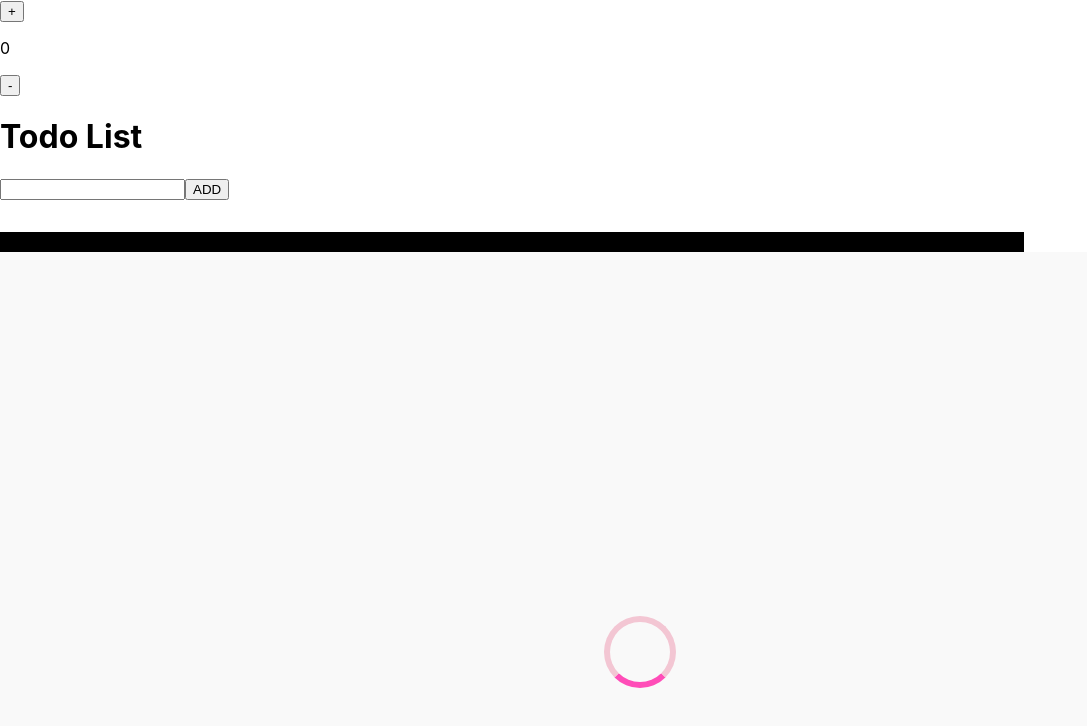
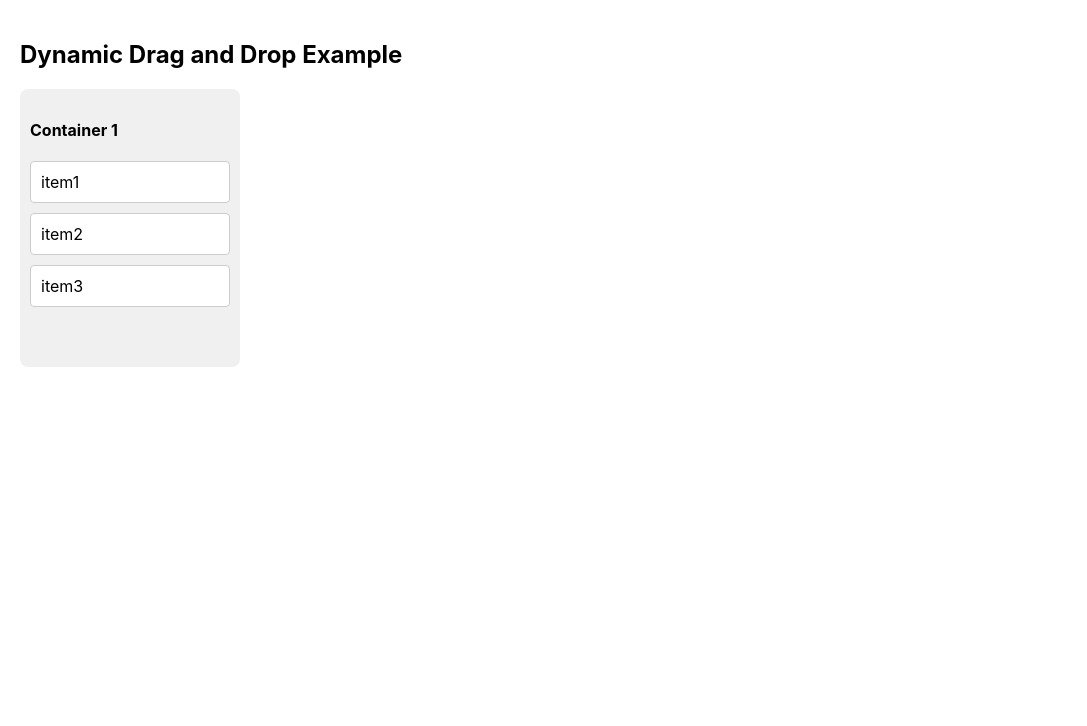
Before and after one commit to jui1234/Daily_JS_and_React, a React (Create React App) app: page / in a window 1280 px wide. Shown: the top 726 px of the page, without its empty margins (0-1087 px from the left). Built offline with nearby package versions, Linux system fonts and the light colour scheme.

Commit message:
feat:dragdrop componrnt

```diff
--- a/src/App.js
+++ b/src/App.js
@@ -29,6 +29,7 @@ import TodoListHTMLCSSApp from './components/todohtmlapp';
 import LodderComponent from './components/ProgressBar';
 import LoaderComponent from './components/loaderComponent';
 import ProgressBar from './components/ProgressBar';
+import DragDrop from './components/Dragdrop';
 
 
 const ReactFiber=React.lazy(()=>import('./components/reactfiber'))
@@ -111,15 +112,18 @@ function App() {
  <ErrorBoundryWrapper>
  <ErrorBoundry/>
  </ErrorBoundryWrapper>
- <TimerConceptProject/>
- <TimerStopper/>
  <InputDebouncing/>
  <CountThrottling/> */}
- <CountFunt/>
+ {/* <CountFunt/> */}
  {/* <TodoList/> */}
- <TodoListHTMLCSSApp/>
- <ProgressBar/>
- <LoaderComponent/>
+ {/* <TodoListHTMLCSSApp/> */}
+ {/* <ProgressBar/> */}
+ {/* <LoaderComponent/> */}
+ {/* <TodoList/> */}
+ {/* <TimerConceptProject/> */}
+ {/* <TimerStopper/> */}
+ <DragDrop/>
+
  {/* <Testfun message={["Message 1","Message 2","Message 3","Message 4","Message 5","Message 6","Message 7","Message 8","Message 9","Message 10"]}/> */}
  {/* <VirtualizationComponent/> */}
  </>
--- /dev/null
+++ b/src/components/Dragdrop.jsx
@@ -0,0 +1,211 @@
+import React, { useState, useRef } from "react";
+
+export default function DragDrop() {
+  const [containers, setContainers] = useState([
+    ["item1", "item2", "item3"],
+    [], // Container 2 - will show when dragging starts
+    []  // Container 3 - will show when container 1 has 1 item left
+  ]);
+
+  const [dragging, setDragging] = useState({
+    containerIndex: null,
+    itemIndex: null
+  });
+
+  const [dragOver, setDragOver] = useState({
+    containerIndex: null,
+    itemIndex: null
+  });
+
+  const lastEnterRef = useRef(null);
+
+  // Determine which containers should be visible
+  const getVisibleContainers = () => {
+    const visible = [0]; // Container 1 is always visible
+
+    // Show container 2 when dragging starts OR if it has items
+    if (dragging.containerIndex !== null || containers[1].length > 0) {
+      visible.push(1);
+    }
+
+    // Show container 3 when container 1 has only 1 item left OR if it has items
+    if (containers[0].length <= 1 || containers[2].length > 0) {
+      visible.push(2);
+    }
+
+    return visible;
+  };
+
+  const handleDragStart = (containerIndex, itemIndex) => {
+    setDragging({ containerIndex, itemIndex });
+    setDragOver({ containerIndex: null, itemIndex: null });
+    lastEnterRef.current = null;
+  };
+
+  const performDrop = (targetContainerIndex, targetItemIndex) => {
+    const { containerIndex: dragContainer, itemIndex: dragItem } = dragging;
+
+    if (dragContainer === null) return false;
+
+    // Don't move if it's the same position
+    if (dragContainer === targetContainerIndex && dragItem === targetItemIndex) {
+      return false;
+    }
+
+    const newContainers = containers.map(container => [...container]);
+    const draggedItem = newContainers[dragContainer][dragItem];
+
+    // Remove from source
+    newContainers[dragContainer].splice(dragItem, 1);
+
+    // Calculate correct insert position
+    let insertIndex = targetItemIndex;
+    if (dragContainer === targetContainerIndex && dragItem < targetItemIndex) {
+      insertIndex = targetItemIndex - 1;
+    }
+
+    // Insert into target
+    newContainers[targetContainerIndex].splice(insertIndex, 0, draggedItem);
+
+    setContainers(newContainers);
+    return true;
+  };
+
+  const handleDrop = (e, containerIndex, itemIndex) => {
+    e.preventDefault();
+    performDrop(containerIndex, itemIndex);
+    setDragging({ containerIndex: null, itemIndex: null });
+    setDragOver({ containerIndex: null, itemIndex: null });
+    lastEnterRef.current = null;
+  };
+
+  const handleDragEnd = () => {
+    // If we have a valid drop target, perform the drop
+    if (dragOver.containerIndex !== null && dragOver.itemIndex !== null) {
+      performDrop(dragOver.containerIndex, dragOver.itemIndex);
+    }
+
+    setDragging({ containerIndex: null, itemIndex: null });
+    setDragOver({ containerIndex: null, itemIndex: null });
+    lastEnterRef.current = null;
+  };
+
+  const handleDragEnter = (containerIndex, itemIndex) => {
+    // Prevent rapid firing by checking if this is the same target
+    const enterKey = `${containerIndex}-${itemIndex}`;
+    if (lastEnterRef.current === enterKey) return;
+    lastEnterRef.current = enterKey;
+
+    if (dragging.containerIndex === null) return;
+
+    // Don't set drag over if it's the same as dragging item
+    if (dragging.containerIndex === containerIndex && dragging.itemIndex === itemIndex) {
+      return;
+    }
+
+    setDragOver({ containerIndex, itemIndex });
+  };
+
+  const handleDragLeave = () => {
+    // Only clear if we're leaving the container area
+    setDragOver({ containerIndex: null, itemIndex: null });
+  };
+
+  const handleDragOver = (e) => {
+    e.preventDefault();
+    e.dataTransfer.dropEffect = "move";
+  };
+
+  const visibleContainers = getVisibleContainers();
+
+  return (
+    <div style={{ padding: "20px" }}>
+      <h2>Dynamic Drag and Drop Example</h2>
+      <div style={{ display: "flex", gap: "20px" }}>
+        {visibleContainers.map((containerIndex) => {
+          const items = containers[containerIndex];
+          return (
+            <div
+              key={containerIndex}
+              onDragLeave={handleDragLeave}
+              style={{
+                width: "200px",
+                padding: "10px",
+                background: "#f0f0f0",
+                borderRadius: "8px",
+                minHeight: "150px"
+              }}
+            >
+              <h4>Container {containerIndex + 1}</h4>
+              {items.length === 0 && (
+                <div
+                  onDragEnter={() => handleDragEnter(containerIndex, 0)}
+                  onDragOver={handleDragOver}
+                  onDrop={(e) => handleDrop(e, containerIndex, 0)}
+                  style={{
+                    padding: "10px",
+                    margin: "10px 0",
+                    backgroundColor: dragOver.containerIndex === containerIndex && dragOver.itemIndex === 0
+                      ? "#d4edda"
+                      : "#e8e8e8",
+                    border: "2px dashed #ccc",
+                    borderRadius: "4px",
+                    textAlign: "center",
+                    color: "#999",
+                    transition: "background-color 0.2s"
+                  }}
+                >
+                  Drop items here
+                </div>
+              )}
+              {items.map((item, itemIndex) => (
+                <div
+                  key={`${containerIndex}-${itemIndex}-${item}`}
+                  draggable
+                  onDragStart={() => handleDragStart(containerIndex, itemIndex)}
+                  onDragEnd={handleDragEnd}
+                  onDragEnter={() => handleDragEnter(containerIndex, itemIndex)}
+                  onDragOver={handleDragOver}
+                  onDrop={(e) => handleDrop(e, containerIndex, itemIndex)}
+                  style={{
+                    padding: "10px",
+                    margin: "10px 0",
+                    backgroundColor: dragOver.containerIndex === containerIndex && dragOver.itemIndex === itemIndex
+                      ? "#d4edda"
+                      : "#fff",
+                    border: dragging.containerIndex === containerIndex && dragging.itemIndex === itemIndex
+                      ? "2px dashed #007bff"
+                      : "1px solid #ccc",
+                    borderRadius: "4px",
+                    cursor: "move",
+                    opacity: dragging.containerIndex === containerIndex && dragging.itemIndex === itemIndex ? 0.5 : 1,
+                    transition: "background-color 0.2s, border 0.2s"
+                  }}
+                >
+                  {item}
+                </div>
+              ))}
+              {/* Allow dropping at the end of container */}
+              {items.length > 0 && (
+                <div
+                  onDragEnter={() => handleDragEnter(containerIndex, items.length)}
+                  onDragOver={handleDragOver}
+                  onDrop={(e) => handleDrop(e, containerIndex, items.length)}
+                  style={{
+                    padding: "10px",
+                    minHeight: "20px",
+                    backgroundColor: dragOver.containerIndex === containerIndex && dragOver.itemIndex === items.length
+                      ? "#d4edda"
+                      : "transparent",
+                    borderRadius: "4px",
+                    transition: "background-color 0.2s"
+                  }}
+                />
+              )}
+            </div>
+          );
+        })}
+      </div>
+    </div>
+  );
+}
--- a/src/components/ProgressBar.jsx
+++ b/src/components/ProgressBar.jsx
@@ -33,8 +33,8 @@ export default function ProgressBar(){
         else return 'green';
     }
     return(
-        <div>
-           <div style={{backgroundColor:`${getColor(increseLodder)}`,transition:'width 0.1s ease-in-out',width:`${increseLodder}%`}}>{increseLodder}</div>
+        <div style={{display:'flex',justifyContent:'start',alignItems:'center'}}>
+           <div style={{justifyContent:'center',textAlign:'center',backgroundColor:`${getColor(increseLodder)}`,transition:'width 0.1s ease-in-out',width:`${increseLodder}%`}}>{increseLodder}%</div>
         </div>
     )
 }
--- a/src/components/loaderComponent.jsx
+++ b/src/components/loaderComponent.jsx
@@ -31,6 +31,7 @@ export default function LoaderComponent() {
           borderRadius: "50%",
           transform: `rotate(${loaderCount}deg)`,
           transaction: 'transform 0.1s linear',
+          // animation: 'spin 1s linear infinite',
         }}
       ></div>
 
--- a/src/components/timeStopper.jsx
+++ b/src/components/timeStopper.jsx
@@ -38,7 +38,7 @@ const resetTimer=(()=>{
 })
     return(
         <>
-        <>This is an interval which auto stops when it reaches 00:00</>
+        {/* <>This is an interval which auto stops when it reaches 00:00</> */}
         <div>{displayFunction(timeLeft)}</div>
         <button onClick={startTimer}>START</button>
         <button onClick={stopTimmer}>STOP</button>
```
Also changed, not shown: src/components/assignment.js (added, +80 -0 lines).
